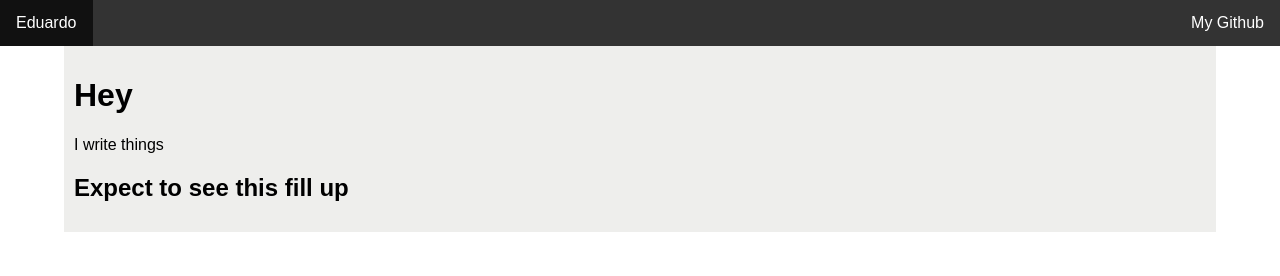
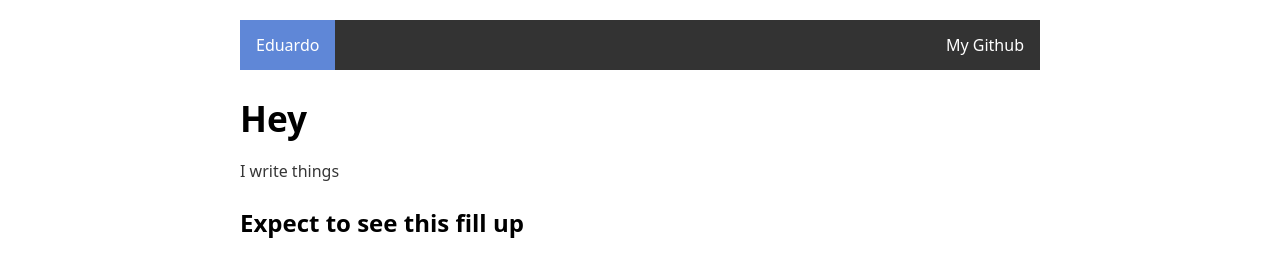
Before and after one commit to edrsp/edrsp.github.io, a plain HTML site: page index.html in a window 1280 px wide. Drawn offline with nearby package versions, Linux system fonts and the light colour scheme.

Commit message:
using water.css

```diff
--- a/index.html
+++ b/index.html
@@ -7,6 +7,7 @@
 
 	<title>Eduardo</title>
 
+	<link rel='stylesheet' href='https://cdn.jsdelivr.net/npm/water.css@2/out/water.min.css'>
 	<link rel='stylesheet' href='./styles.css'>
 </head>
 <body>
--- a/styles.css
+++ b/styles.css
@@ -1,17 +1,11 @@
 * {
-	box-sizing: border-box;
 }
 
-body {
-	margin: 0;
-	margin-top: 0;
-	font-family: sans-serif;
-	background-color: #ffffff;
+nav {
 }
 
 nav ul {
 	list-style-type: none;
-	margin: 0;
 	padding: 0;
 	overflow: hidden;
 	background-color: #333;
@@ -34,10 +28,6 @@
 }
 
 main {
-	background-color: #eeeeec;
-	width: 90%;
-	margin: auto;
-	padding: 10px 10px 10px 10px;
 }
 
 .right {
```
